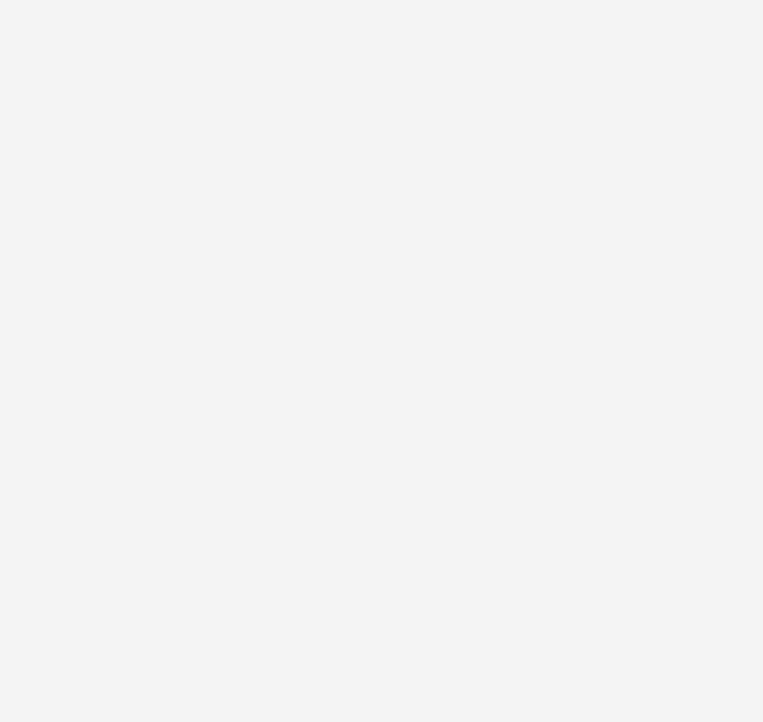
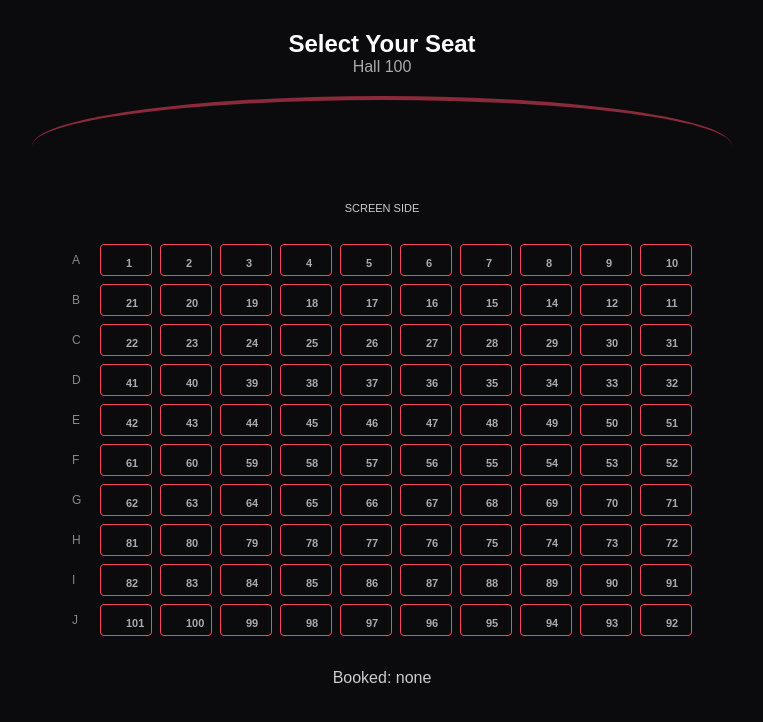
Before and after one commit to chaliJay/cinema-booking-web-app, a React (Vite) app in the folder client/: page /seats in a window 1280 px wide. Before the commit this address had no page. Shown: the top 722 px of the page, without its empty margins (258-1021 px from the left). Built offline with nearby package versions, Linux system fonts and the light colour scheme.

Commit message:
add seats reservations front end changers

```diff
--- a/client/src/App.jsx
+++ b/client/src/App.jsx
@@ -1,8 +1,10 @@
 import { Routes, Route } from "react-router-dom";
 import Home from "./pages/Home.jsx";
 import Movies from "./pages/Movies.jsx";
+import SeatReservation from "./seat/SeatReservation.jsx";
 import Success from "./pages/Success.jsx";
 import Cancel from "./pages/Cancel.jsx";
+
 
 export default function App() {
   return (
@@ -10,8 +12,10 @@ export default function App() {
       <Route path="/" element={<Home />} />
       <Route path="/home" element={<Home />} />
       <Route path="/movies" element={<Movies />} />
+      <Route path="/seats" element={<SeatReservation />} />
       <Route path="/success" element={<Success />} />
       <Route path="/cancel" element={<Cancel />} />
+
     </Routes>
   );
 }
--- a/client/src/pages/Home.jsx
+++ b/client/src/pages/Home.jsx
@@ -1,6 +1,10 @@
 import Header from "./Header.jsx";
+import {useNavigate} from "react-router-dom";
 
 export default function Home() {
+
+  const navigate = useNavigate();
+
   return (
     <>
       {/* Navigation bar */}
@@ -24,7 +28,7 @@ export default function Home() {
             <img src="/doomsday.jpg" alt="Movie 1" />
             <h3>Movie One</h3>
             <p>Action | Adventure</p>
-            <button>Book Now</button>
+            <button onClick={() => navigate('/seats')}>Book Now</button>
           </div>
 
           <div className="movie-card">
--- /dev/null
+++ b/client/src/seat/SeatReservation.css
@@ -0,0 +1,109 @@
+/*body { background: #0b0a0a; color: #f1e8d6; font-family: sans-serif; }
+
+.map { display: grid; grid-template-columns: repeat(10, 34px); gap: 6px; }
+
+.seat { height: 30px; background: none; color: #d4a63a; border: 1px solid #d4a63a;
+        border-radius: 6px 6px 2px 2px; cursor: pointer; padding: 0; font-size: 11px; }
+
+        */
+
+
+.seat-page {
+  min-height: 100vh;
+  background: #0b0b0d;
+  color: #fff;
+  font-family: Arial, sans-serif;
+  display: flex;
+  flex-direction: column;
+  align-items: center;
+  padding-top: 30px;
+}
+
+.seat-hall {
+  color: #aaa;
+  margin: 0 0 20px;
+}
+
+.seat-screen {
+  width: 700px;
+  height: 100px;
+  border-top: 4px solid #8b2a3a;
+  border-radius: 50% 50% 0 0;
+}
+
+.seat-screen-text {
+  font-size: 11px;
+  color: #ccc;
+  margin: 6px 0 30px;
+}
+
+.seat-row {
+  display: flex;
+  align-items: center;
+  gap: 8px;
+  margin-bottom: 8px;
+}
+
+.seat-row-label {
+  width: 20px;
+  color: #888;
+  font-size: 12px;
+}
+
+.seat-btn {
+  width: 32px;
+  height: 32px;
+  background: transparent;
+  border: 1px solid #f84565;
+  border-radius: 4px;
+  color: #aaa;
+  font-size: 11px;
+  cursor: pointer;
+}
+
+.seat-btn:hover {
+  background: rgba(248, 69, 101, 0.3);
+}
+
+.seat-btn.selected {
+  background: #f84565;
+  color: #fff;
+}
+
+.seat-info {
+  margin-top: 25px;
+  color: #ccc;
+}
+
+.seat-btn.booked {
+  background: #f84565;
+  border-color: #f84565;
+  color: #fff;
+  cursor: not-allowed;
+}
+
+.seat-reserve-btn:disabled {
+  opacity: 0.4;
+  cursor: not-allowed;
+}
+
+.seat-confirm-btn {
+  margin-top: 20px;
+  padding: 12px 40px;
+  background: #f84565;
+  color: #fff;
+  border: none;
+  border-radius: 30px;
+  cursor: pointer;
+  font-size: 14px;
+  font-weight: 600;
+}
+
+.seat-confirm-btn:hover {
+  background: #d63854;
+}
+
+.seat-confirm-btn:disabled {
+  opacity: 0.4;
+  cursor: not-allowed;
+}
--- a/client/src/seat/SeatReservation.jsx
+++ b/client/src/seat/SeatReservation.jsx
@@ -1,138 +1,75 @@
-import { useEffect, useMemo, useState } from 'react';
-import { buildSeats, rowsForMap, findGaps, suggestSeats } from './seatLayout.js';
-import './SeatReservation.css';
+import { useState } from "react";
+import "./SeatReservation.css";
 
-const API = (import.meta.env.VITE_API_URL || 'http://localhost:5000').replace(/\/$/, '');
+const ROWS = ["A", "B", "C", "D", "E", "F", "G", "H", "I", "J"];
+const SEATS_PER_ROW = 10;
+const SKIP_13 = true; // set false to show 1..100
+const MAX_SEATS = 6; // max seats one user can book
 
-async function request(path, options) {
-  let res;
-  try {
-    res = await fetch(API + path, { headers: { 'Content-Type': 'application/json' }, ...options });
-  } catch {
-    throw new Error('Cannot reach the server. Check your connection.');
+// Build 100 seats with snake numbering
+function buildSeats() {
+  const seats = [];
+  ROWS.forEach((row, r) => {
+    for (let p = 0; p < SEATS_PER_ROW; p++) {
+      const base = r * SEATS_PER_ROW;
+      // even rows: left to right, odd rows: right to left
+      let n = r % 2 === 0 ? base + p + 1 : base + SEATS_PER_ROW - p;
+      if (SKIP_13 && n >= 13) n += 1;
+      seats.push({ id: `${row}${p + 1}`, row, number: n });
     }
-  const data = await res.json().catch(() => ({}));
-  if (!res.ok) throw Object.assign(new Error(data.error || 'Request failed'), { status: res.status });
-  return data;
+  });
+  return seats;
 }
 
-// <SeatReservation showId={4} onBooked={(result) => ...} />
-export default function SeatReservation({ showId, onBooked }) {
-  const [data, setData] = useState(null);       // { show, room, taken }
-  const [selected, setSelected] = useState([]);
-  const [group, setGroup] = useState(2);
-  const [email, setEmail] = useState('');
-  const [message, setMessage] = useState(null); // { text, bad }
-  const [busy, setBusy] = useState(false);
+const ALL_SEATS = buildSeats();
 
-  const seats = useMemo(() => (data ? buildSeats(data.room.total) : []), [data]);
-  const taken = useMemo(() => new Set(data?.taken), [data]);
-  const gaps = useMemo(() => findGaps(seats, taken, selected), [seats, taken, selected]);
+export default function SeatReservation() {
+  const [booked, setBooked] = useState([]);
 
-  async function load(autoSelect) {
-    try {
-      const d = await request(`/api/shows/${showId}/seats`);
-      setData(d);
-      setSelected(autoSelect ? suggestSeats(buildSeats(d.room.total), new Set(d.taken), group) : []);
-    } catch (e) { setMessage({ text: e.message, bad: true }); }
-  }
-  useEffect(() => { load(true); }, [showId]); // eslint-disable-line react-hooks/exhaustive-deps
+const bookSeat = (id) => {
+  if (booked.includes(id)) return; // already booked
 
-  function toggle(index) {
-    setMessage(null);
-    setSelected((s) => (s.includes(index) ? s.filter((i) => i !== index) : [...s, index]));
-  }
-  function recommend(n = group) { setMessage(null); setSelected(suggestSeats(seats, taken, n)); }
-  function changeGroup(n) { setGroup(n); recommend(n); }
-
-  async function confirm() {
-    setBusy(true); setMessage(null);
-    try {
-      const result = await request(`/api/shows/${showId}/book`, {
-        method: 'POST', body: JSON.stringify({ seats: selected, email }),
+  setBooked((prev) => {
+    const next = [...prev, id];
+    // more than 6? remove the first (oldest) one
+    return next.length > MAX_SEATS ? next.slice(1) : next;
   });
-      await load(false);
-      setMessage({ text: `Seats booked. Tickets will be sent to ${email}.` });
-      onBooked?.(result);
-    } catch (e) {
-      if (e.status === 409) await load(true);   // someone was faster, refresh the map
-      setMessage({ text: e.message, bad: true });
-    } finally { setBusy(false); }
-  }
-
-  if (!data) return <p className="sr-muted">{message ? message.text : 'Loading seats…'}</p>;
-
-  const picked = selected.map((i) => seats[i]).sort((a, b) => a.index - b.index);
+};
 
   return (
-    <div className="sr">
-      <div className="sr-grid">
+    <div className="seat-page">
+      <h2>Select Your Seat</h2>
+      <p className="seat-hall">Hall 100</p>
+
+      {/* keep your screen code here (div or svg) */}
+      <div className="seat-screen"></div>
+      <p className="seat-screen-text">SCREEN SIDE</p>
+
       <div>
-          <div className="sr-map">
-            <div className="sr-inner">
-              <div className="sr-doors"><span>Entrance · door 1</span><span>Entrance · door 2</span></div>
-              <div className="sr-hall"><span>Exit</span><span>Entrance hallways</span><span>Exit</span></div>
-
-              {rowsForMap(seats).map((row) => (
-                <div className="sr-row" key={row[0].row}>
-                  <span className="sr-rl">{row[0].rowLabel}</span>
-                  <div className="sr-seats">
-                    {row.map((s) => {
-                      const state = s.owner ? 'owner' : taken.has(s.index) ? 'sold' : selected.includes(s.index) ? 'selected' : 'free';
+        {ROWS.map((row) => (
+          <div className="seat-row" key={row}>
+            <span className="seat-row-label">{row}</span>
+            {ALL_SEATS.filter((s) => s.row === row).map((seat) => {
+              const isBooked = booked.includes(seat.id);
               return (
-                        <button key={s.index} type="button"
-                          className={`sr-seat ${state}${s.wheelchair ? ' wc' : ''}${gaps.includes(s.index) ? ' gap' : ''}`}
-                          disabled={state === 'owner' || state === 'sold'}
-                          aria-label={`Row ${s.rowLabel}, seat ${s.label}${state === 'sold' ? ', taken' : ''}`}
-                          onClick={() => toggle(s.index)}>
-                          {s.wheelchair && state !== 'selected' ? '♿' : s.label}
+                <button
+                  key={seat.id}
+                  disabled={isBooked}
+                  className={`seat-btn ${isBooked ? "booked" : ""}`}
+                  onClick={() => bookSeat(seat.id)}
+                >
+                  {seat.number}
                 </button>
               );
             })}
           </div>
-                  <span className="sr-rl">{row[0].rowLabel}</span>
-                </div>
         ))}
-
-              <div className="sr-screen">SCREEN</div>
-            </div>
-          </div>
-          <p className="sr-legend">
-            Gold outline = free · Gold = selected · Red = taken · Dashed = owner seat · ♿ = wheelchair · Red ring = single gap
-          </p>
       </div>
 
-        <aside className="sr-side">
-          <h2>{data.show.title}</h2>
-          <p className="sr-muted">{data.room.theater} · {data.room.name} · {data.room.total} seats</p>
+      <p className="seat-info">
+        Booked: {booked.length ? booked.join(", ") : "none"}
+      </p>
 
-          <div className="sr-party">
-            Group size
-            <button type="button" onClick={() => changeGroup(Math.max(1, group - 1))}>−</button>
-            <b>{group}</b>
-            <button type="button" onClick={() => changeGroup(Math.min(10, group + 1))}>+</button>
-          </div>
-          <button type="button" className="sr-btn ghost" onClick={() => recommend()}>Recommend best seats</button>
-
-          <p>{picked.length
-            ? <>Selected: <b>{picked.map((s) => `Row ${s.rowLabel} · ${s.label}`).join(', ')}</b></>
-            : <span className="sr-muted">No seats selected.</span>}</p>
-
-          {gaps.length > 0 && (
-            <p className="sr-note bad">
-              This leaves a single empty seat (seat {gaps.map((i) => seats[i].label).join(', ')}). You can still continue.
-            </p>
-          )}
-          {message && <p className={`sr-note${message.bad ? ' bad' : ''}`}>{message.text}</p>}
-
-          <label className="sr-field">Email
-            <input type="email" value={email} onChange={(e) => setEmail(e.target.value)} placeholder="you@example.com" />
-          </label>
-          <button type="button" className="sr-btn" disabled={busy || !picked.length || !email} onClick={confirm}>
-            {busy ? 'Booking…' : 'Confirm selected seats'}
-          </button>
-        </aside>
-      </div>
     </div>
   );
 }
```
Also changed, not shown: client/src/pages/Movies.jsx (+4 -13 lines). Lines whose indentation alone changed are shown as unchanged.
